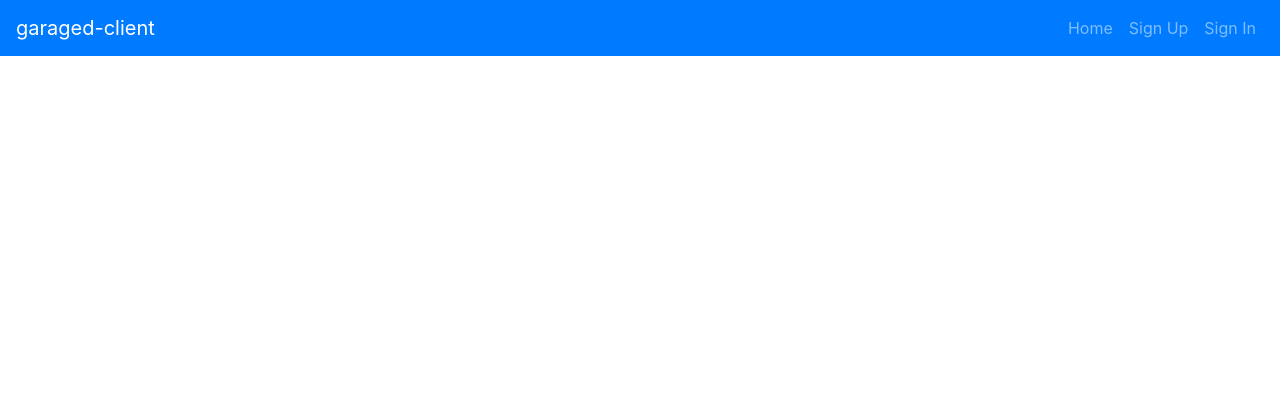
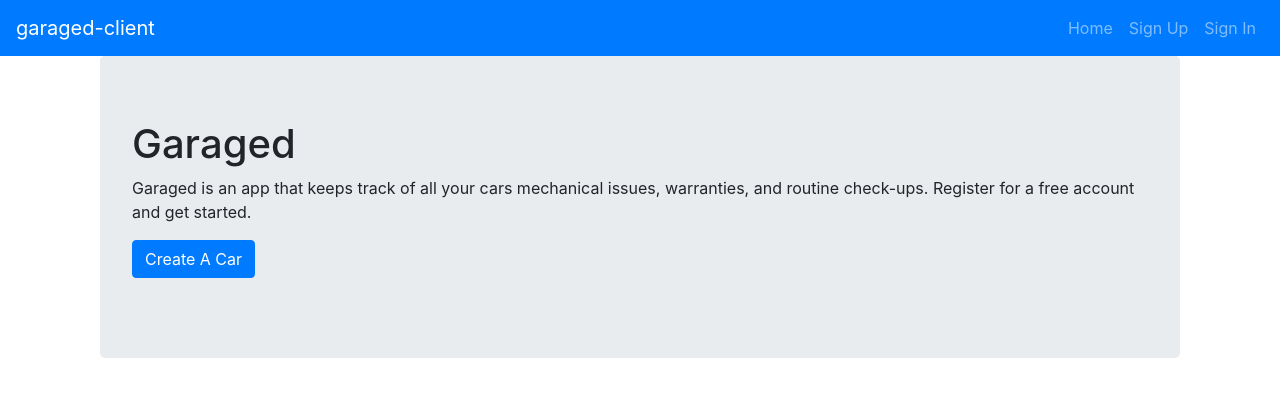
Before and after one commit to akramshah/garaged-client, a React app: page /#/ in a window 1280 px wide. Shown: the top 396 px of the page. Built offline with nearby package versions, Linux system fonts and the light colour scheme.

Commit message:
Home page added.
- Home page component created.
- Added in header and App.js

```diff
--- a/src/App.js
+++ b/src/App.js
@@ -9,6 +9,8 @@ import SignUp from './components/SignUp/SignUp'
 import SignIn from './components/SignIn/SignIn'
 import SignOut from './components/SignOut/SignOut'
 import ChangePassword from './components/ChangePassword/ChangePassword'
+
+import Home from './components/Home/Home'
 
 import CreateCar from './components/Cars/CreateCar'
 import Garage from './components/Cars/Garage'
@@ -57,6 +59,12 @@ class App extends Component {
           />
         ))}
         <main className="container">
+          <Route exact path='/' render={() => (
+            <Home
+              msgAlert={this.msgAlert}
+              user={user}
+            />
+          )} />
           <Route path='/sign-up' render={() => (
             <SignUp msgAlert={this.msgAlert} setUser={this.setUser} />
           )} />
--- a/src/components/Cars/Garage.js
+++ b/src/components/Cars/Garage.js
@@ -78,7 +78,7 @@ class Garage extends Component {
       )
     }
     if (deleted) {
-      return <Redirect to="/home" />
+      return <Redirect to="/" />
     }
     const carJsx = cars.map(car => (
       <div key={car.id}>
--- /dev/null
+++ b/src/components/Home/Home.js
@@ -0,0 +1,22 @@
+import React, { Fragment } from 'react'
+import { Jumbotron, Button } from 'react-bootstrap'
+
+const Home = () => (
+  <Fragment>
+    <div className="container">
+      <Jumbotron>
+        <h1>Garaged</h1>
+        <p>
+          Garaged is an app that keeps track of all your cars
+          mechanical issues, warranties, and routine check-ups.
+          Register for a free account and get started.
+        </p>
+        <p>
+          <Button variant="primary">Create A Car</Button>
+        </p>
+      </Jumbotron>
+    </div>
+  </Fragment>
+)
+
+export default Home
```
Also changed, not shown: public/card.png (added).
